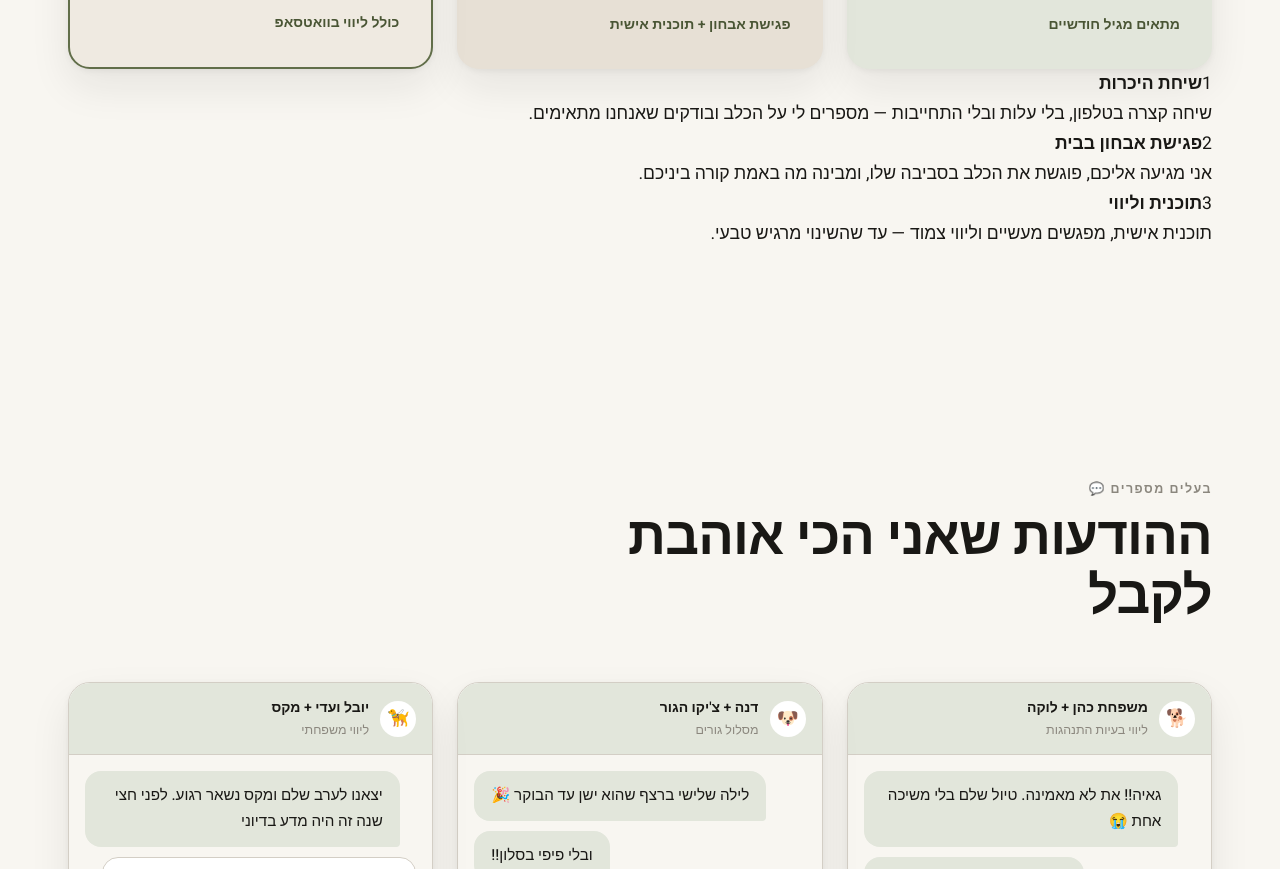
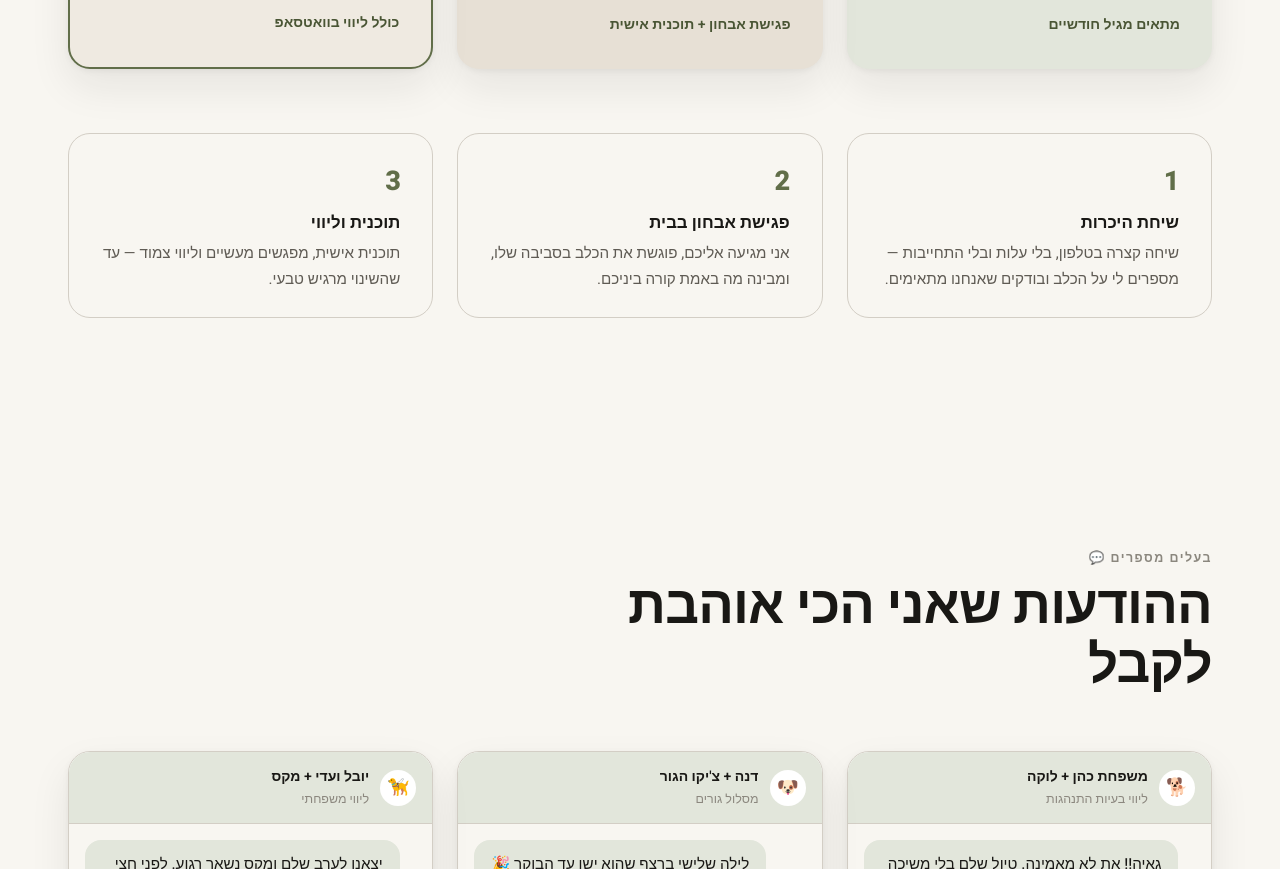
Before and after one commit to lironarish2-dev/gaya-dogtraining, a plain HTML site: page index.html in a window 1280 px wide. Shown: the part 3874-4743 px from the top of the page. Drawn offline with Linux system fonts and the light colour scheme.

Commit message:
שדרוגים בהשראת Dana Dogz: רשימת בעיות, מסלול דגל, תהליך 3 שלבים, FAQ ממיר, באנר הרצאות

```diff
--- a/index.html
+++ b/index.html
@@ -243,6 +243,14 @@
     font-size:var(--fs-label);font-weight:600;letter-spacing:.05em;
     padding:.25rem .9rem;border-radius:99px;
   }
+
+  /* ============ STEPS ============ */
+  .steps{display:grid;gap:var(--s3);margin-top:var(--s8)}
+  @media(min-width:880px){.steps{grid-template-columns:repeat(3,1fr)}}
+  .step{background:var(--cream);border:1px solid var(--line);border-radius:var(--r);padding:var(--s3) var(--s4)}
+  .step .n{font-weight:800;font-size:1.7rem;color:var(--olive);display:block;letter-spacing:-.02em}
+  .step b{display:block;margin:.3rem 0 .2rem;font-size:1.05rem}
+  .step p{color:var(--ink-60);font-size:.95rem}
 
   /* ============ COMMUNITY GRID ============ */
   .com-grid{display:grid;gap:var(--s3);grid-template-columns:1fr;margin-bottom:var(--s4)}
```
